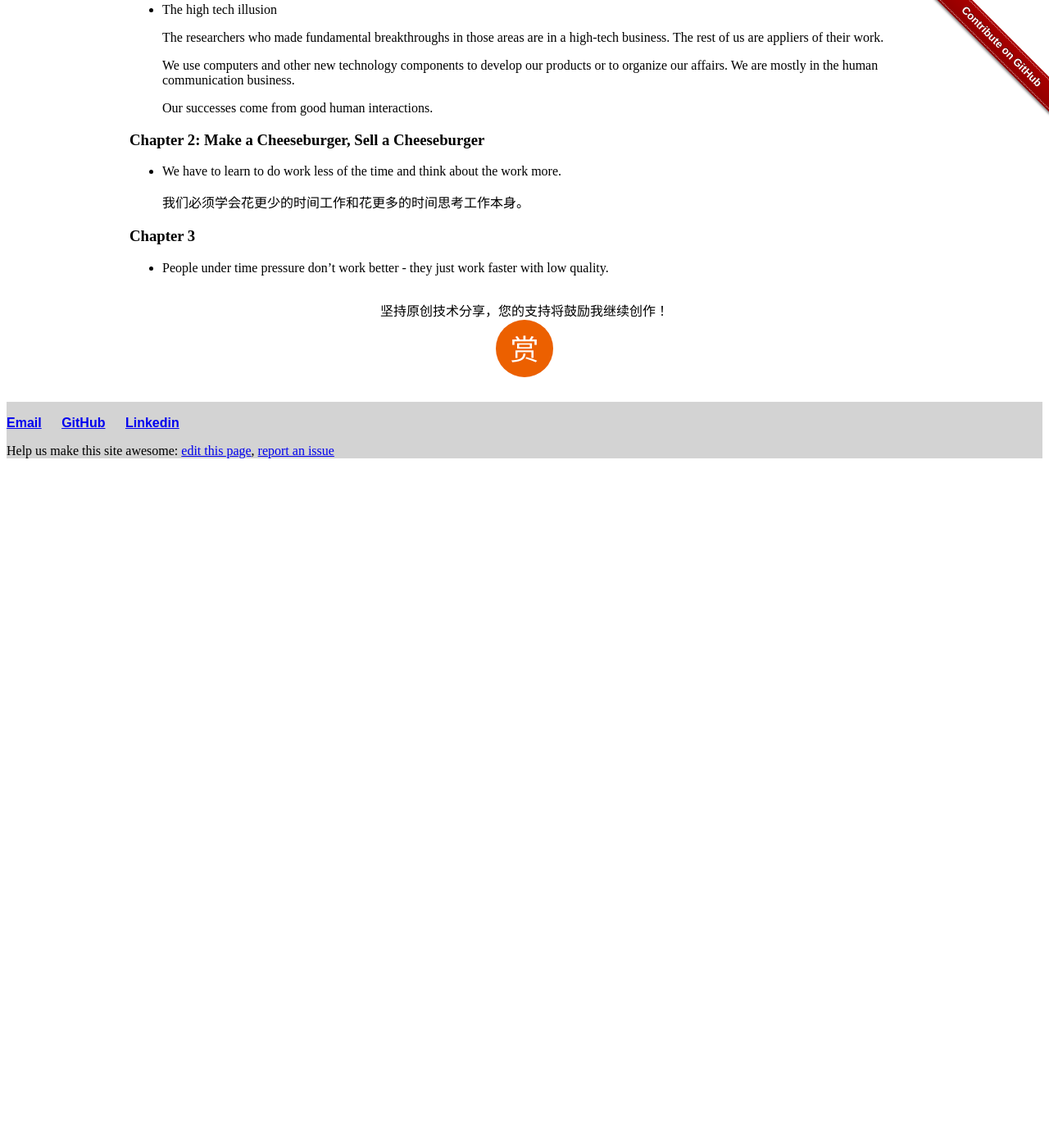
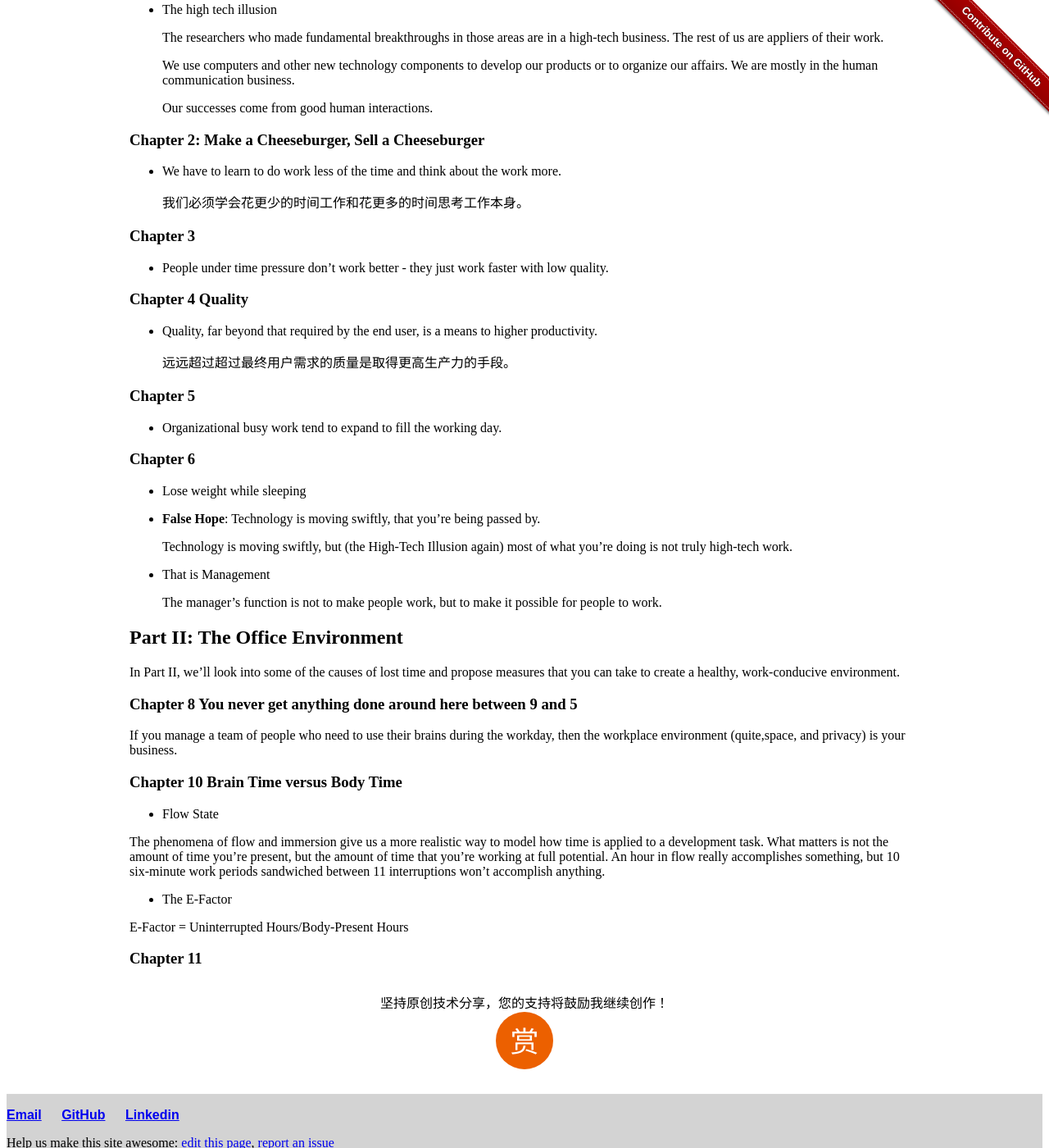
Before and after one commit to liuning0820/liuning0820.github.io, a Jekyll site: the page built from _posts/2019-03-25-peopleware-reading-notes.md, in a window 1280 px wide and 1400 px high, scrolled down 270 px. Shown: the whole window at 82% size. Built offline with Jekyll 4.4.1, drawn with Linux system fonts in a browser that asks for light colours; before the commit the page ends 900 px from its top, so only the background shows below that.

Commit message:
add read note for peopleware.

```diff
--- a/_posts/2019-03-25-peopleware-reading-notes.md
+++ b/_posts/2019-03-25-peopleware-reading-notes.md
@@ -28,3 +28,45 @@ The major problems of our work are not so much technological as sociological in
 ### Chapter 3
 
 - People under time pressure don't work better - they just work faster with low quality.
+
+### Chapter 4 Quality
+
+- Quality, far beyond that required by the end user, is a means to higher productivity.
+
+    远远超过超过最终用户需求的质量是取得更高生产力的手段。
+
+### Chapter 5
+
+- Organizational busy work tend to expand to fill the working day.
+
+### Chapter 6
+
+- Lose weight while sleeping
+
+- **False Hope**: Technology is moving swiftly, that you’re being passed by.
+
+    Technology is moving swiftly, but (the High-Tech Illusion again) most of what you’re doing is not truly high-tech work.
+
+- That is Management
+
+    The manager’s function is not to make people work, but to make it possible for people to work.
+
+## Part II: The Office Environment
+
+In Part II, we’ll look into some of the causes of lost time and propose measures that you can take to create a healthy, work-conducive environment.
+
+### Chapter 8 You never get anything done around here between 9 and 5
+
+If you manage a team of people who need to use their brains during the workday, then the workplace environment (quite,space, and privacy) is your business.
+
+### Chapter 10 Brain Time versus Body Time
+
+- Flow State
+
+The phenomena of flow and immersion give us a more realistic way to model how time is applied to a development task. What matters is not the amount of time you’re present, but the amount of time that you’re working at full potential. An hour in flow really accomplishes something, but 10 six-minute work periods sandwiched between 11 interruptions won’t accomplish anything.
+
+- The E-Factor
+
+E-Factor = Uninterrupted Hours/Body-Present Hours
+
+### Chapter 11
```
